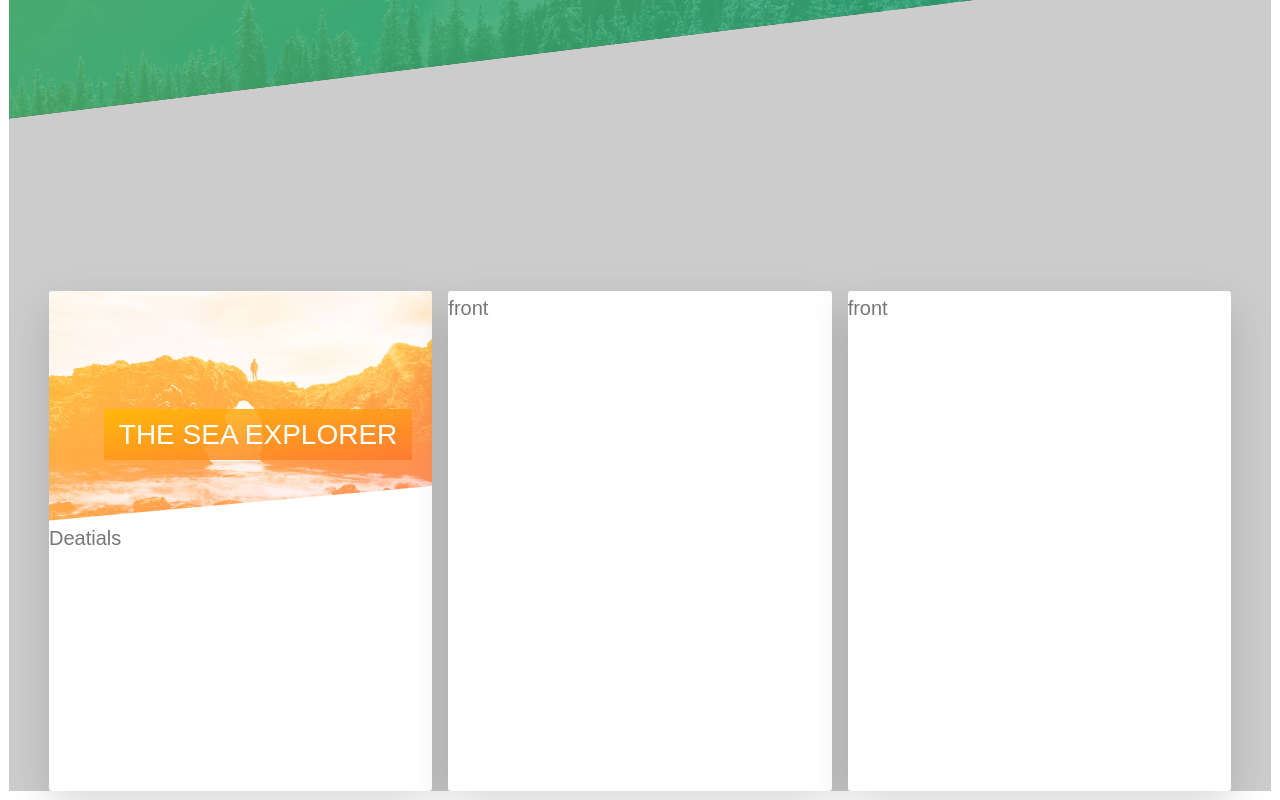
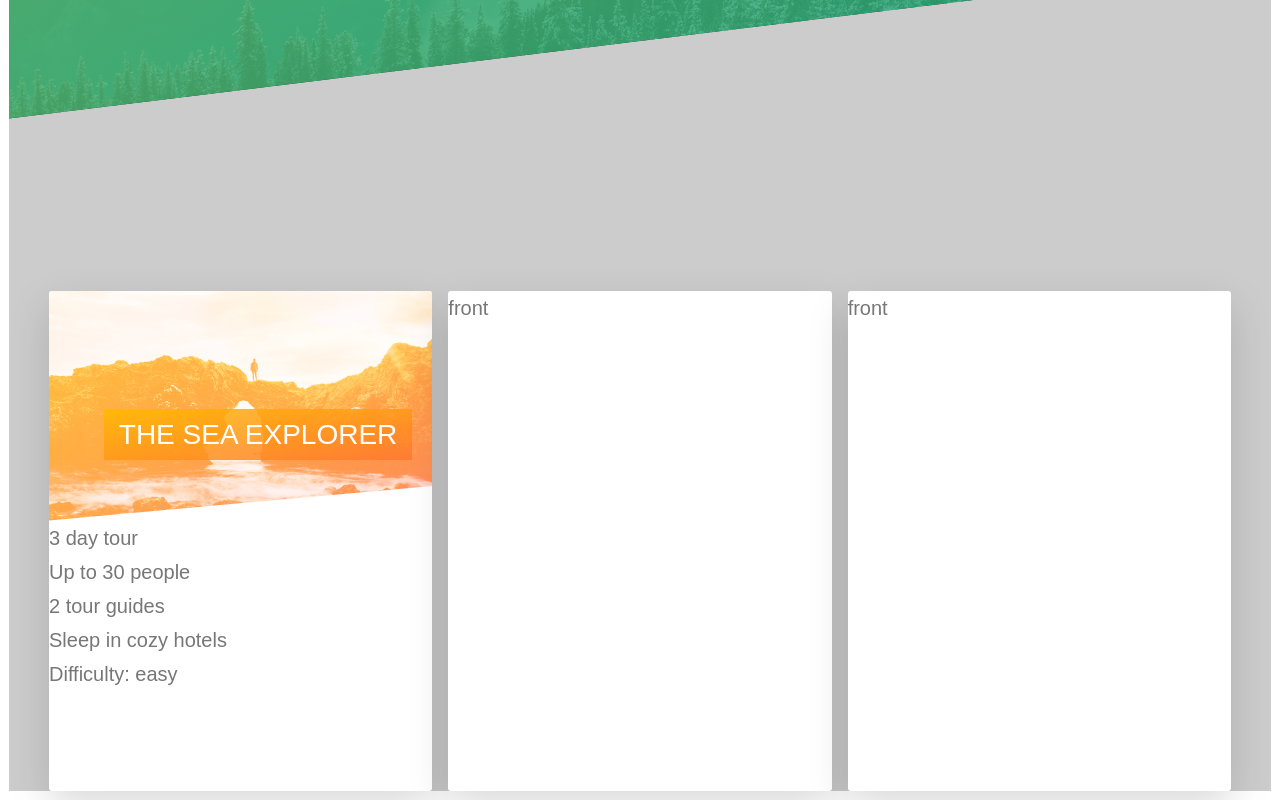
Before and after one commit to FabianUlises/Natours, a website: page index.html in a window 1280 px wide. Shown: the part 2230-3030 px from the top of the page. Drawn offline with Linux system fonts and the light colour scheme.

Commit message:
Updated index html. Added a list to tours card details.

```diff
--- a/index.html
+++ b/index.html
@@ -139,7 +139,15 @@
                         <!-- End of card heading -->
                          <!-- Start of card deatails -->
                         <div class="tours-card__details">
-                            Deatials
+                            <!-- Start of detail list -->
+                             <ul>
+                                <li>3 day tour</li>
+                                <li>Up to 30 people</li>
+                                <li>2 tour guides</li>
+                                <li>Sleep in cozy hotels</li>
+                                <li>Difficulty: easy</li>
+                             </ul>
+                            <!-- End of detail list -->
                         </div>
                         <!-- End of card deatails -->
                     </div>
```
